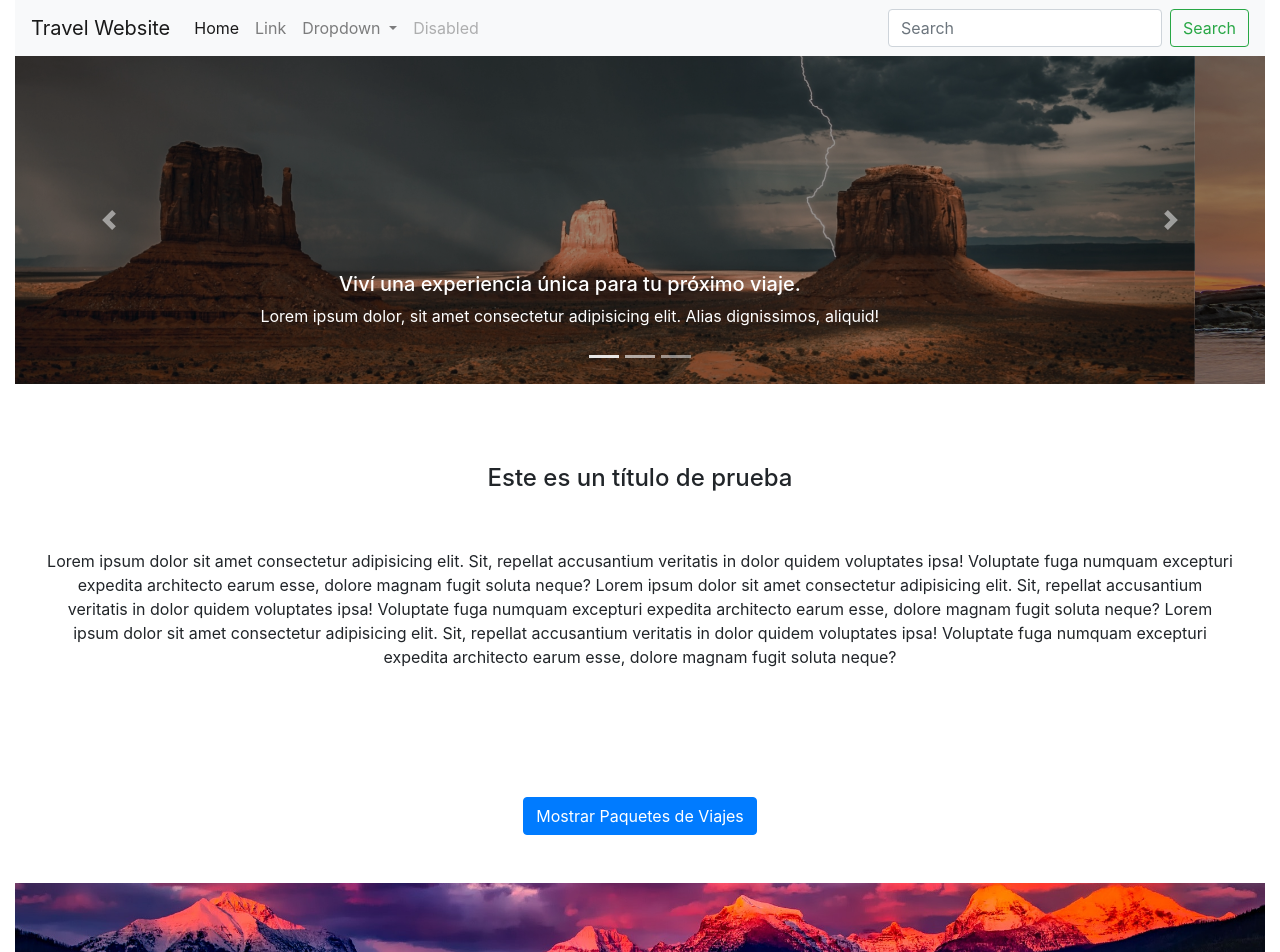
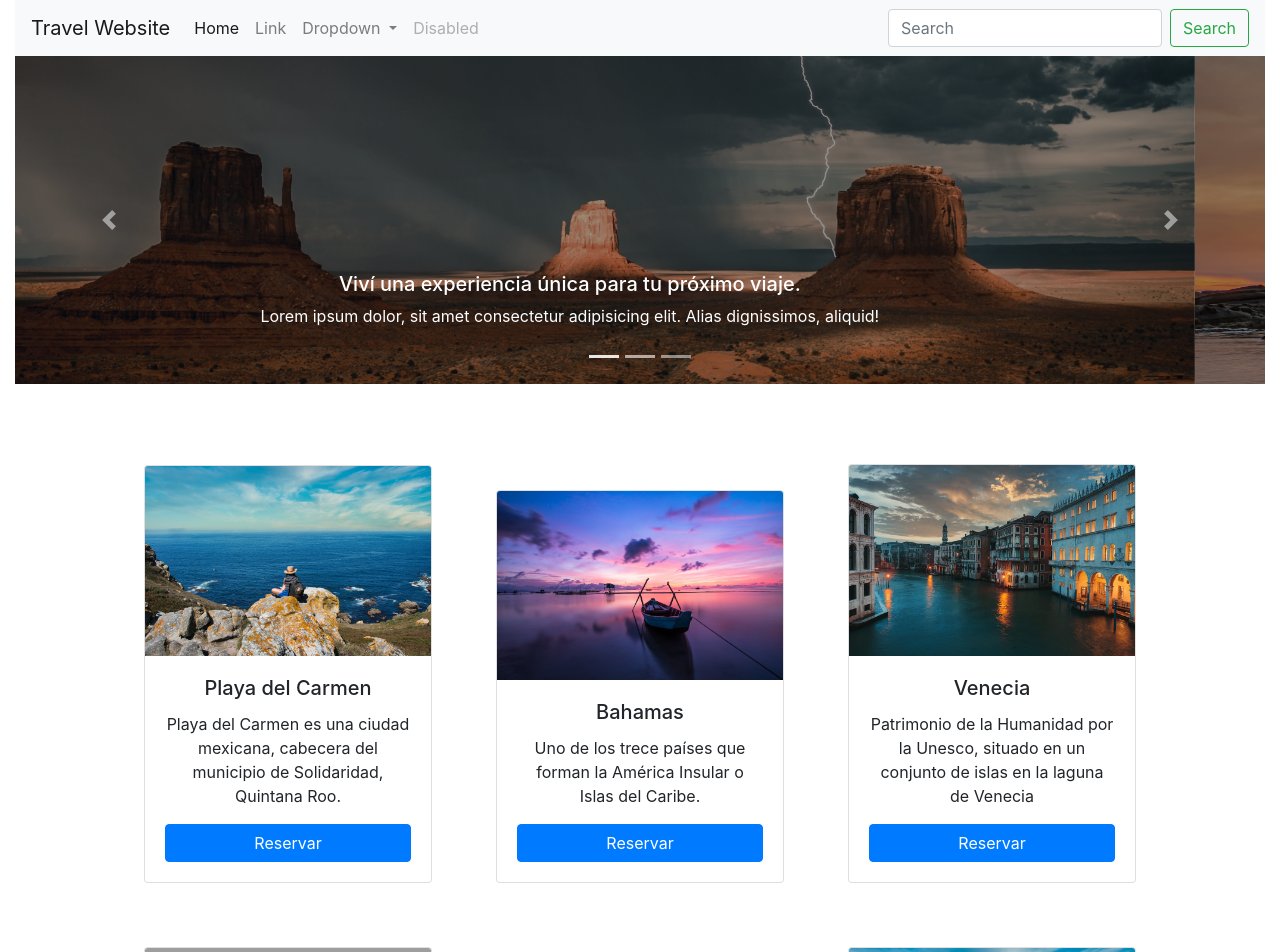
Before and after one commit to agustin-f/angular-site, an Angular app: page / in a window 1280 px wide. Shown: the top 952 px of the page. Built offline with nearby package versions, Linux system fonts and the light colour scheme; grey boxes are pictures that could not be loaded.

Commit message:
move p tag down to the cards and add more first cards showing

```diff
--- a/src/app/app.component.html
+++ b/src/app/app.component.html
@@ -2,12 +2,8 @@
     <app-navbar></app-navbar>
     <app-carousel></app-carousel>
 
-    <div class="col-12 d-flex flex-column justify-content-center align-items-center w-100 mb-5 mt-5">
-        <h4 class="h4-padding">Este es un título de prueba</h4>
-        <p class="text-center p-padding">Lorem ipsum dolor sit amet consectetur adipisicing elit. Sit, repellat accusantium veritatis in dolor quidem voluptates
-        ipsa! Voluptate fuga numquam excepturi expedita architecto earum esse, dolore magnam fugit soluta neque? Lorem ipsum dolor sit amet consectetur adipisicing elit. Sit, repellat accusantium veritatis in dolor quidem voluptates
-        ipsa! Voluptate fuga numquam excepturi expedita architecto earum esse, dolore magnam fugit soluta neque? Lorem ipsum dolor sit amet consectetur adipisicing elit. Sit, repellat accusantium veritatis in dolor quidem voluptates
-        ipsa! Voluptate fuga numquam excepturi expedita architecto earum esse, dolore magnam fugit soluta neque?</p>
+    <div class="col-12 d-flex align-items-center justify-content-center text-center mt-5 mb-5">
+        <app-card></app-card>
     </div>
 
     <div class="col-12 d-flex align-items-center justify-content-center text-center mt-5 mb-5">
@@ -20,4 +16,12 @@
 
     <app-full-width-image></app-full-width-image>
 
+    <div class="col-12 d-flex flex-column justify-content-center align-items-center w-100 mb-5 mt-5">
+        <h4 class="h4-padding">Este es un título de prueba</h4>
+        <p class="text-center p-padding">Lorem ipsum dolor sit amet consectetur adipisicing elit. Sit, repellat accusantium veritatis in dolor quidem voluptates
+        ipsa! Voluptate fuga numquam excepturi expedita architecto earum esse, dolore magnam fugit soluta neque? Lorem ipsum dolor sit amet consectetur adipisicing elit. Sit, repellat accusantium veritatis in dolor quidem voluptates
+        ipsa! Voluptate fuga numquam excepturi expedita architecto earum esse, dolore magnam fugit soluta neque? Lorem ipsum dolor sit amet consectetur adipisicing elit. Sit, repellat accusantium veritatis in dolor quidem voluptates
+        ipsa! Voluptate fuga numquam excepturi expedita architecto earum esse, dolore magnam fugit soluta neque?</p>
+    </div>
+
 </div>
--- a/src/app/app.component.ts
+++ b/src/app/app.component.ts
@@ -7,6 +7,6 @@ import { Component } from '@angular/core';
 })
 export class AppComponent {
   title = 'angular-site';
-  btnTravelText = "Mostrar Paquetes de Viajes"
+  btnTravelText = "Mostrar Todos los Paquetes de Viajes"
   show:boolean = false;
 }
```
